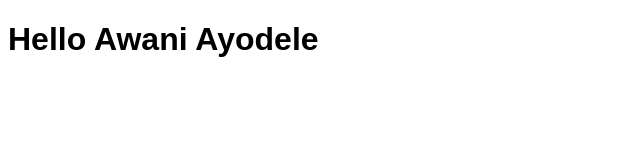
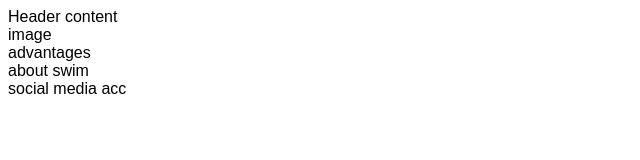
Before and after one commit to ayotemmy101/Awani-Ayodele-First-Project, a plain HTML site: page index.html in a window 1280 px wide. Shown: the whole page, without its empty margins (0-640 px from the left). Drawn offline with Linux system fonts and the light colour scheme.

Commit message:
Add structure for home page

```diff
--- a/index.html
+++ b/index.html
@@ -11,6 +11,18 @@
     <title>The Swim Club</title>
 </head>
 <body>
-    <h1>Hello Awani Ayodele</h1>
+    <header>Header content</header>
+    <section>
+        image
+    </section>
+    <section>
+        advantages
+    </section>
+    <section>
+        about swim
+    </section>
+    <footer>
+        social media acc
+    </footer>
 </body>
 </html>
```
